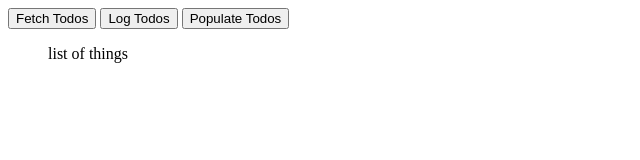
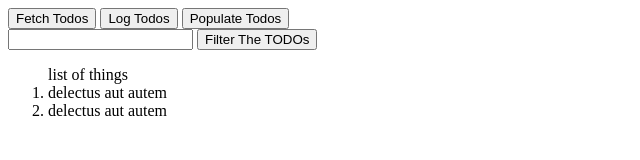
Before and after one commit to MichaelABartlett/toDoList, a plain HTML site: page index.html in a window 1280 px wide. Both pictures are taken after a click on the button "Populate Todos". Shown: the whole page, without its empty margins (0-640 px from the left). Drawn offline with Linux system fonts and the light colour scheme.

Commit message:
finished filtering

```diff
--- a/app.js
+++ b/app.js
@@ -1,4 +1,4 @@
-    // We'll pre-populate this array with a couple objects just so it's not undefined if your internet connection isn't working properly.
+
 
     let arrayOfTodos = [
         {
@@ -14,16 +14,73 @@
         "completed": false
     }]
 
+
+    let filterBy = document.getElementById('filterBy')
+
+    let OL = document.getElementById("todo-list")
+
+    todo = ""
+
+    const filterTodos = () => {
+        // clear the previous li of the todo list
+       var node= document.getElementById("todo-list");
+        node.querySelectorAll('*').forEach(n => n.remove());
+        //console.log('filterBy:', filterBy.value)
+        let filteredTodos = arrayOfTodos.filter(todo => {
+            //console.log('todo:', todo)
+            return todo.userId == filterBy.value
+
+        })
+        console.log('filteredTodos:', filteredTodos)
+        // above is the filtered todo list
+        // now I want them to be sent to the createLi function to be printed out
+        // !!!!!!!!!!!!!!!!!!!!!SOMEHOW!!!!!!!!!!!!!!!!!!
+        // got it, I had to loop thru the array so it could print out each block
+        for (let index = 0; index < filteredTodos.length; index++) {
+            const todo = filteredTodos[index];
+            console.log(todo.userId)
+            createLi(todo.title,)
+        }
+
+    }
+
+    function createLi(data) {
+
+        const listItem = document.createElement("li")
+
+        console.log(data)
+        const text = document.createTextNode(data)
+        listItem.appendChild(text)
+
+
+        OL.appendChild(listItem)
+
+    }
+
+    const populateTodos = () => {
+         // clear the previous li of the todo list
+        var node= document.getElementById("todo-list");
+        node.querySelectorAll('*').forEach(n => n.remove());
+        for (let index = 0; index < arrayOfTodos.length; index++) {
+            const todo = arrayOfTodos[index];
+            console.log(todo.userId)
+            createLi(todo.title,)
+        }
+        }
+
+
+
     const fetchTodos = () => {
         fetch('https://jsonplaceholder.typicode.com/todos')
         .then( (response) => response.json())
         .then( (json) => arrayOfTodos = json)
+
     }
+
+
+
+
 
     const logTodos = () => {
         console.log(arrayOfTodos)
     }
-
-    const populateTodos = () => {
-
-    }
--- a/index.html
+++ b/index.html
@@ -1,14 +1,24 @@
-<script src="app.js"></script>
-
-
-
-
+<!DOCTYPE html>
+<html lang="en">
+<head>
+    <meta charset="UTF-8">
+    <meta http-equiv="X-UA-Compatible" content="IE=edge">
+    <meta name="viewport" content="width=device-width, initial-scale=1.0">
+    <title>Document</title>
+</head>
+<body>
     <div class="todo-buttons">
         <button onclick="fetchTodos()">Fetch Todos</button>
         <button onclick="logTodos()">Log Todos</button>
         <button onclick="populateTodos()">Populate Todos</button>
     </div>
-
+    <div class="userId">
+        <input id="filterBy" type="text" value="">
+        <button onclick="filterTodos()">Filter The TODOs</button>
+    </div>
     <ol id="todo-list">list of things
     <!-- LIs will go here -->
     </ol>
+    <script src="app.js"></script>
+</body>
+</html>
```
Lines whose indentation alone changed are shown as unchanged.
